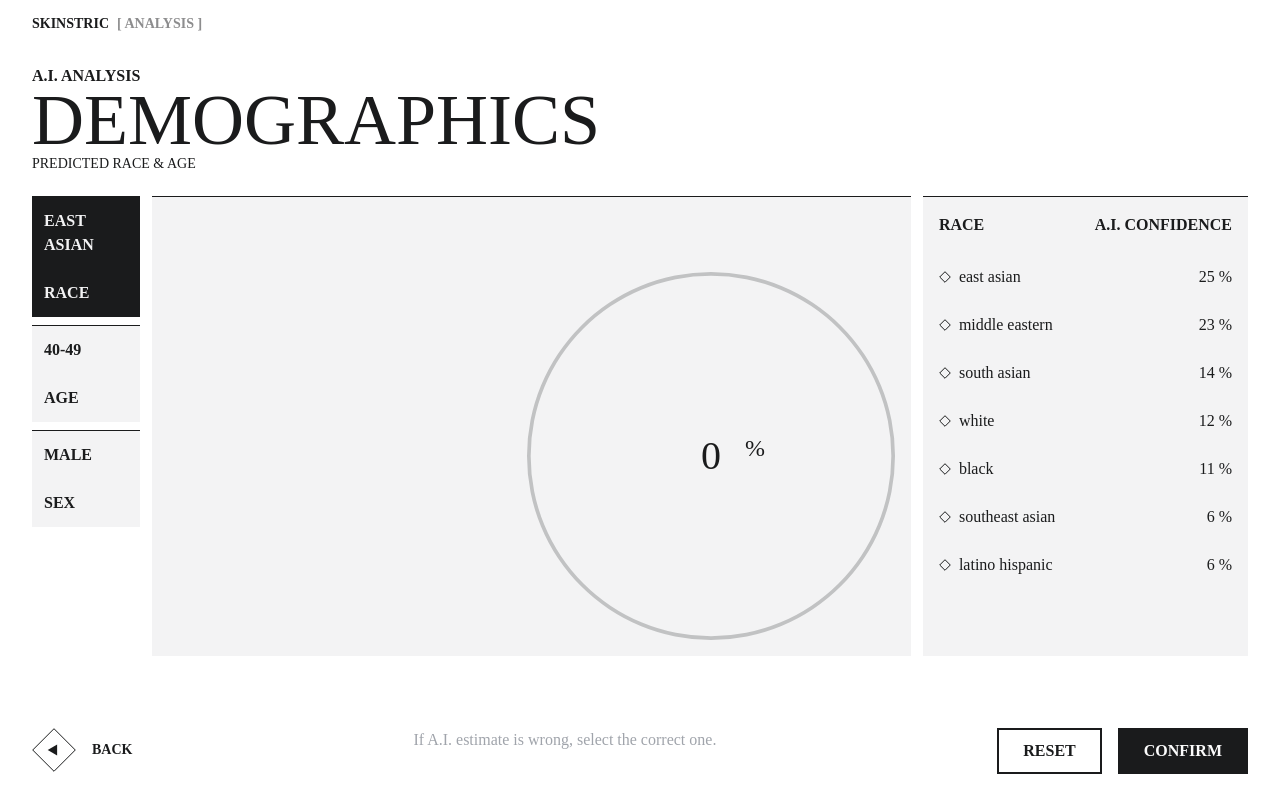
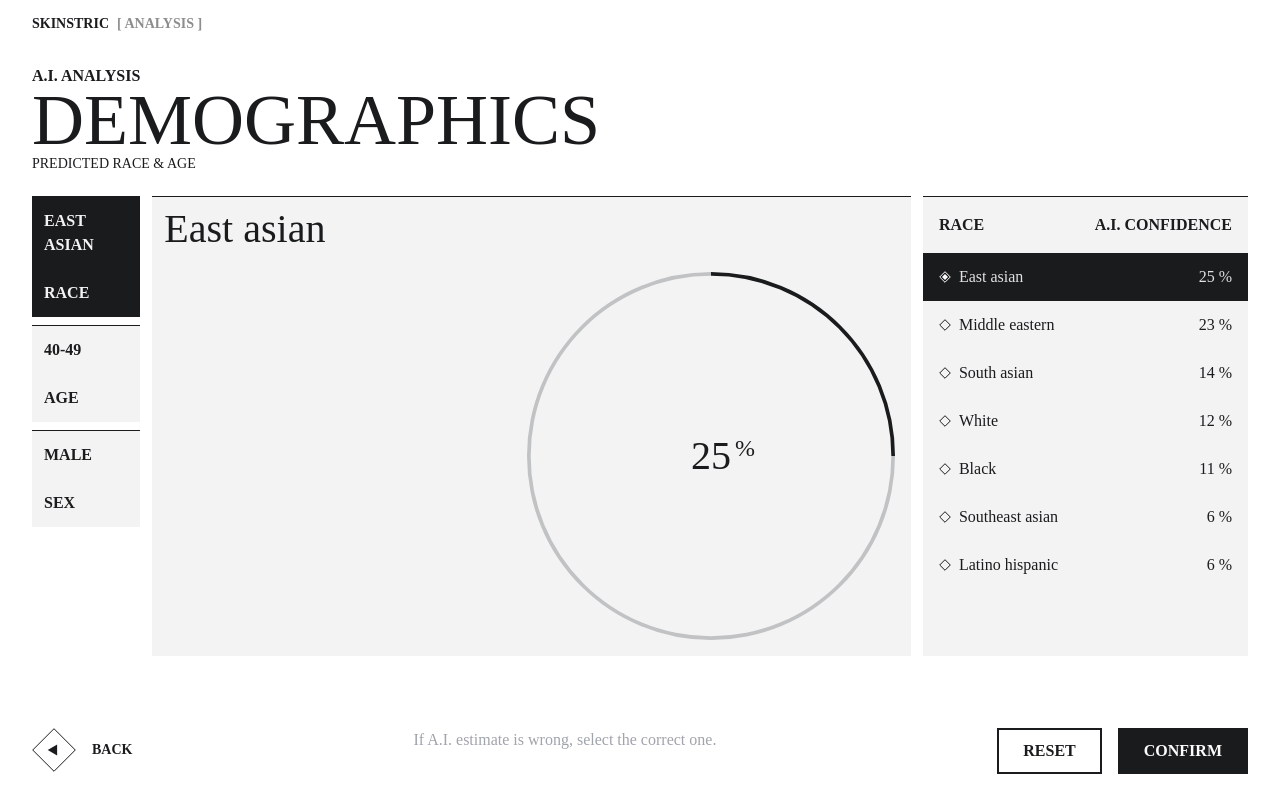
Before and after one commit to wolfyman411/skinstric-internship, a Next.js app: page /summary in a window 1280 px wide. Built offline with nearby package versions, Linux system fonts and the light colour scheme; a web font is replaced by a local one.

Commit message:
demographics polishing

```diff
--- a/app/summary/page.tsx
+++ b/app/summary/page.tsx
@@ -8,13 +8,14 @@ import button from "../../public/assets/buttin-icon-shrunk.svg";
 import radioButtion from "../../public/assets/radio-button.svg"
 import radioButtionChecked from "../../public/assets/radio-button-checked.svg"
 import { ArcElement, Chart, DoughnutController, Tooltip } from 'chart.js';
-import { defaultDemo, Demographics, getHighest, getSortedInfo } from '@/public/demographics'
+import { defaultDemo, Demographics, getHighest, getSortedInfo, sortAges } from '@/public/demographics'
 import { useBoundStore } from '@/public/zustand/zustand'
 
 Chart.register(DoughnutController, ArcElement, Tooltip)
 
 export default function page() {
   const chartRef = useRef<HTMLCanvasElement | null>(null)
+  const chartInstanceRef = useRef<Chart | null>(null);
   const [displayItems, setDisplayItems] = useState<[string, number][]>([])
   const [displayCategory,setDisplayCategory] = useState("")
   const [selectedItem, setSelectedItem] = useState<[string, number]>(["", 0])
@@ -29,21 +30,40 @@ export default function page() {
 
   useEffect(() => {
     // If demo doesn't exist, force it to use the temp one
-    if (!demo.race) {
-        setDemo(defaultDemo)
-        setRace(getHighest(defaultDemo,"race"))
-        setAge(getHighest(defaultDemo,"age"))
-        setSex(getHighest(defaultDemo,"sex"))
-        setDisplayItems(getSortedInfo(defaultDemo,"race"))
-    } else {
-        setRace(getHighest(demo,"race"))
-        setAge(getHighest(demo,"age"))
-        setSex(getHighest(demo,"sex"))
-        setDisplayItems(getSortedInfo(demo,"race"))
+    let ref = defaultDemo
+
+    if (demo.race) {
+        ref = demo
     }
+
+    setDemo(ref)
+    setRace(getHighest(ref,"race"))
+    setAge(getHighest(ref,"age"))
+    setSex(getHighest(ref,"sex"))
+    setDisplayItems(getSortedInfo(ref,"race"))
+    setSelectedItem(getHighest(ref,"race"))
+    setDisplayCategory("race")
+
+    createChart()
   },[])
 
   useEffect(() => {
+
+    if (!chartInstanceRef.current) {
+        return
+    }
+
+    const newValue = Math.floor(selectedItem[1] * 100)
+    chartInstanceRef.current.data.datasets[0].data = [newValue, 100 - newValue];
+    chartInstanceRef.current.update()
+
+  },[demo,selectedItem])
+
+  function createChart() {
+    if (chartInstanceRef.current) {
+        chartInstanceRef.current.destroy()
+    }
+
     if (!chartRef.current) return
 
     const chart = new Chart(chartRef.current, {
@@ -67,11 +87,17 @@ export default function page() {
       },
     })
 
-    return () => chart.destroy()
-  }, [selectedItem, demo])
+    chartInstanceRef.current = chart
+  }
 
   function getDisplay(type:string) {
-    setDisplayItems(getSortedInfo(demo,type))
+    // Handle differently with ages
+    if (type === "age") {
+        setDisplayItems(sortAges(demo))
+    }
+    else {
+        setDisplayItems(getSortedInfo(demo,type))
+    }
     setDisplayCategory(type)
   }
 
@@ -168,7 +194,7 @@ export default function page() {
                         <div className={styles["chart-display--graph--wrapper"]}>
                             <canvas ref={chartRef} className={styles["chart-display--graph"]} />
                             <div className={styles["chart-display--graph-text"]}>
-                                <div>{Math.floor(selectedItem[1] * 100)}</div>
+                                <div className={styles["chart-display--graph-number"]}>{Math.floor(selectedItem[1] * 100)}</div>
                                 <div className={styles["chart-display--graph-percentage"]}>%</div>
                             </div>
                         </div>
--- a/public/demographics.ts
+++ b/public/demographics.ts
@@ -20,7 +20,27 @@ export function getSortedInfo(demo: Demographics, type: string): [string, number
         return [];
     }
 
-    return Object.entries(info).sort((a, b) => b[1] - a[1])
+    // Capitalize if not age
+    let processedInfo = info
+    if (type !== "age") {
+        const capitalizedEntries = Object.entries(info).map(([key, value]) => [
+            capitalizeWord(key),
+            value
+        ]);
+        processedInfo = Object.fromEntries(capitalizedEntries)
+    }
+
+    return Object.entries(processedInfo).sort((a, b) => b[1] - a[1])
+}
+
+export function sortAges(demo:Demographics): [string,number][] {
+    const info = demo.age
+    const sorted = Object.entries(info).sort((a, b) => {
+        const numA = parseInt(a[0].split("-")[0])
+        const numB = parseInt(b[0].split("-")[0])
+        return numA - numB
+    })
+    return sorted
 }
 
 export function getHighest(demo: Demographics, type: string): [string,number] {
@@ -29,6 +49,11 @@ export function getHighest(demo: Demographics, type: string): [string,number] {
         return ["",0]
     }
     return value
+}
+
+// Helper function to assist in returning values
+function capitalizeWord(val:string) {
+    return String(val).charAt(0).toUpperCase() + String(val).slice(1);
 }
 
 export const defaultDemo:Demographics = { // This is a fallback used for testing OR if the user skips image upload
```
